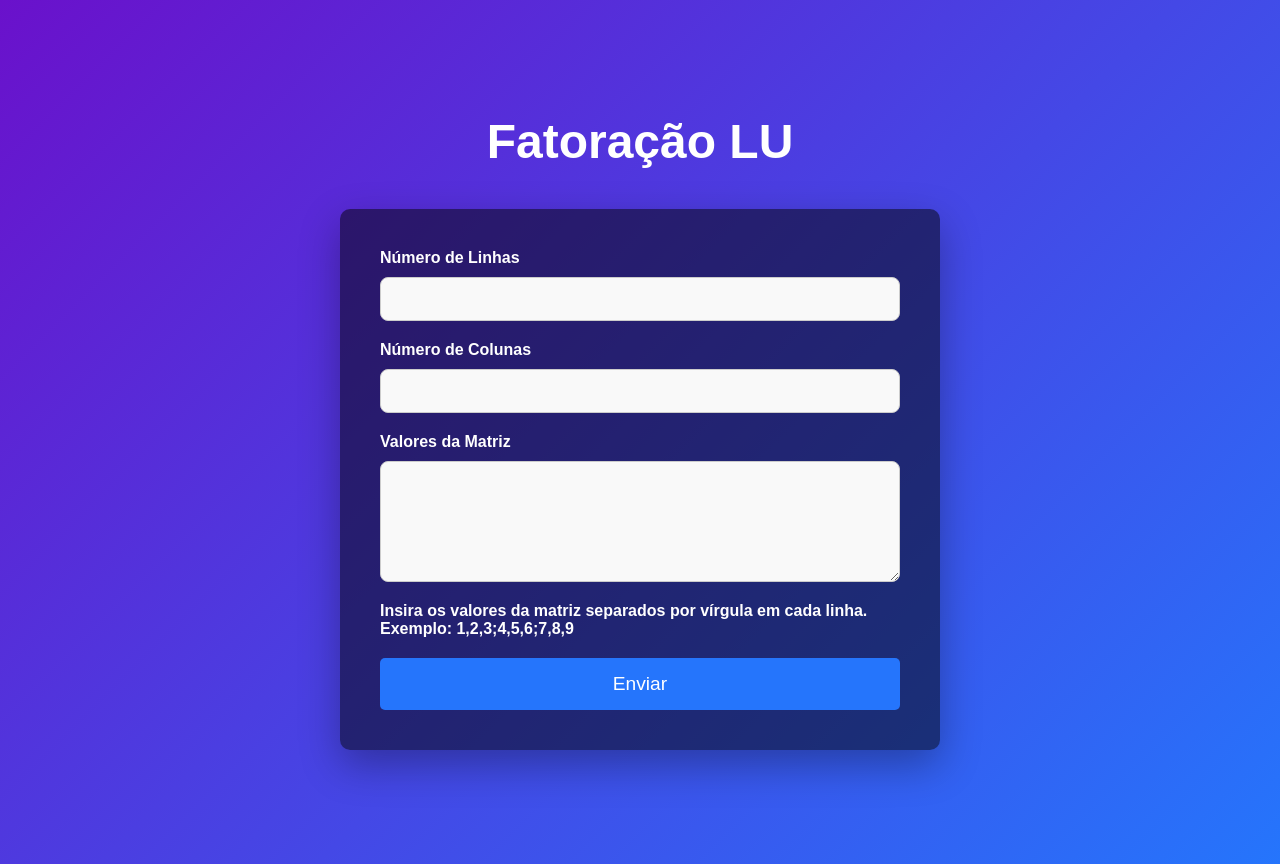
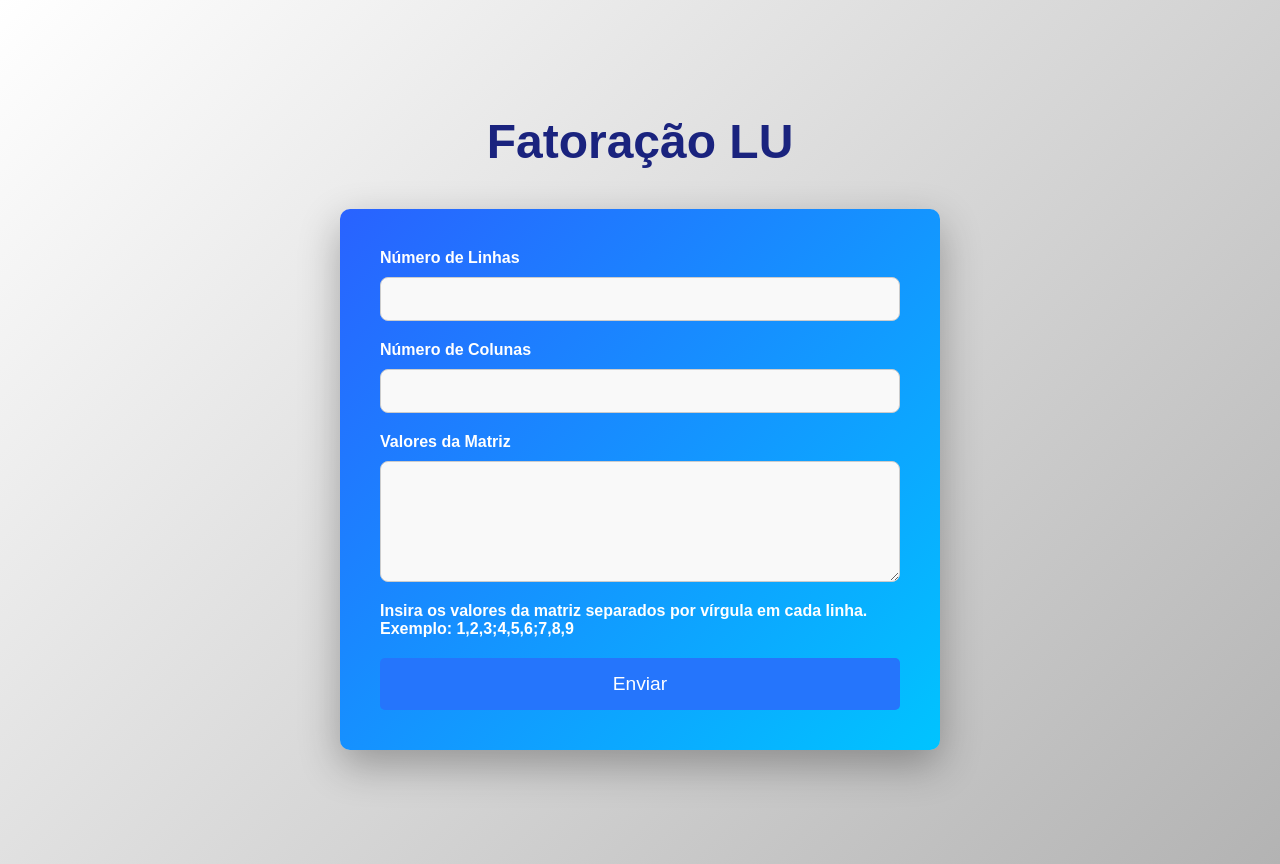
Before and after one commit to Ailer20/fatura-o_L.U, a Django app: page / in a window 1280 px wide. Run offline with Django 5.2, Linux system fonts and the light colour scheme.

Commit message:
tome o quarto commit

```diff
--- a/app_lu/static/app_lu/css/home.css
+++ b/app_lu/static/app_lu/css/home.css
@@ -8,7 +8,7 @@
 /* Fundo e tipografia do site */
 body {
     font-family: 'Arial', sans-serif;
-    background: linear-gradient(135deg, #6a11cb 0%, #2575fc 100%);
+    background: linear-gradient(135deg, #ffffff 0%, #b3b3b3 100%);
     color: #fff;
     padding: 114px;
 }
@@ -17,12 +17,12 @@ h1 {
     text-align: center;
     margin-bottom: 40px;
     font-size: 3rem;
-    color: #fff;
+    color: #1a237e;
 }
 
 /* Estilizando o formulário */
 .form-container {
-    background-color: rgba(0, 0, 0, 0.5);
+    background: linear-gradient(135deg, #2962ff 0%, #00c4ff 100%);
     padding: 40px;
     border-radius: 10px;
     box-shadow: 0px 15px 40px rgba(0, 0, 0, 0.3);
--- a/app_lu/static/app_lu/css/resultado.css
+++ b/app_lu/static/app_lu/css/resultado.css
@@ -2,7 +2,7 @@ body {
     font-family: Arial, sans-serif;
     margin: 0;
     padding: 30px;
-    background: linear-gradient(135deg, #6a11cb 0%, #2575fc 100%);
+    background: linear-gradient(135deg, #ffffff 0%, #b3b3b3 100%);
     display: flex;
     justify-content: center;
 }
@@ -10,7 +10,7 @@ body {
 .card {
     max-width: 1200px;
     margin: auto;
-    background: #ffffff;
+    background: linear-gradient(135deg, #2962ff 0%, #00c4ff 100%);
     padding: 30px;
     border-radius: 12px;
     box-shadow: 0 4px 20px rgba(0, 0, 0, 0.1);
```
